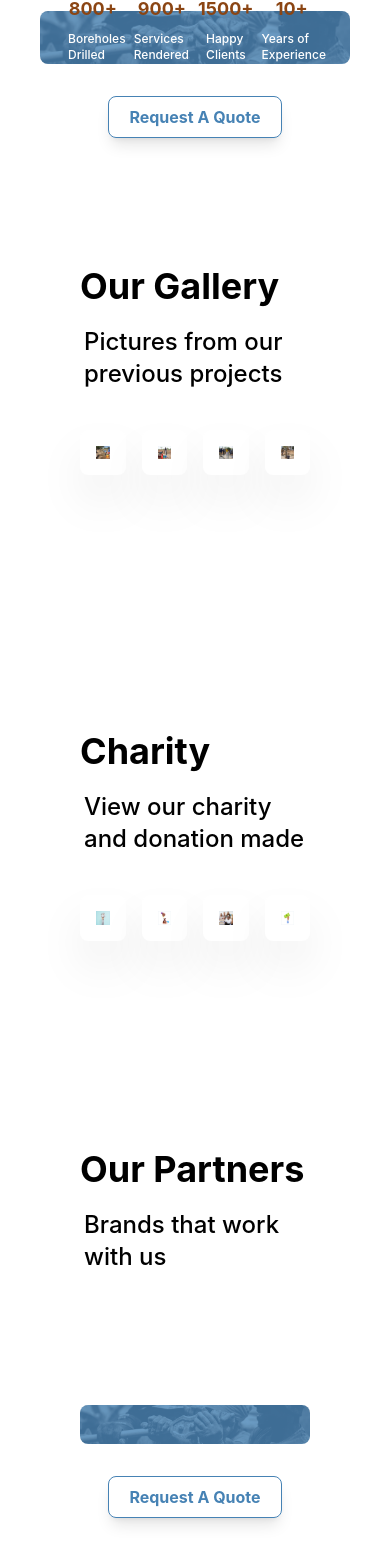
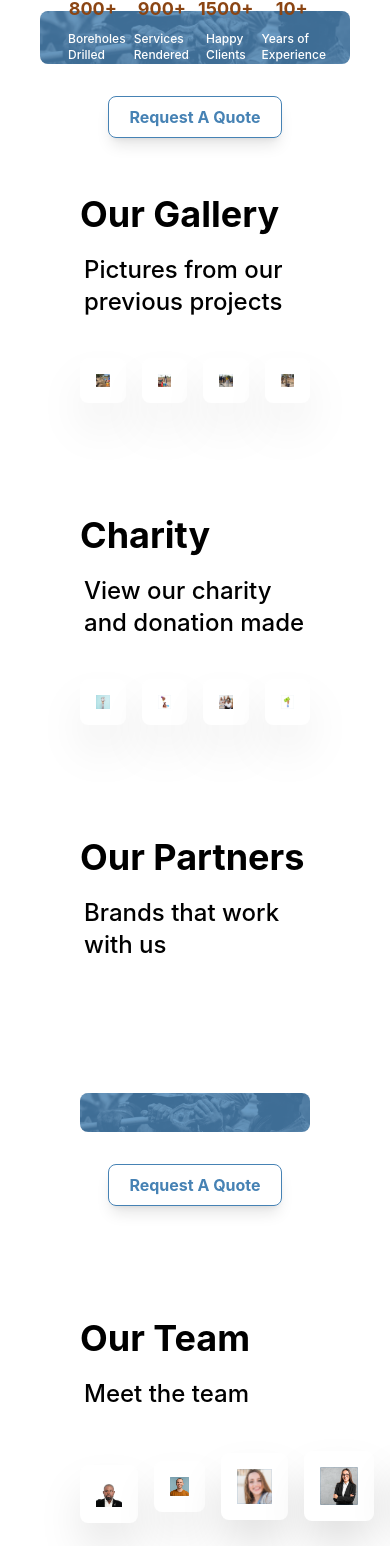
Before and after one commit to blackmoor01/Kingdom-Drills, a React (Create React App) app: page / in a window 390 px wide. Shown: the part 1239-2785 px from the top of the page. Built offline with nearby package versions, Linux system fonts and the light colour scheme.

Commit message:
Update commit

```diff
--- a/src/components/Charity.jsx
+++ b/src/components/Charity.jsx
@@ -32,7 +32,7 @@ const Charity = () =>{
     }
 
     return (
-        <div name={"charity"} className={"mx-20 py-32"}>
+        <div name={"charity"} className={"mx-20 md:py-32 py-14"}>
             <h1 className={"text-4xl font-bold"}>Charity</h1>
             <p className={"text-2xl font-medium py-5 px-1 mb-5"}>View our charity and donation made</p>
 
--- a/src/components/Gallery.jsx
+++ b/src/components/Gallery.jsx
@@ -32,7 +32,7 @@ const Gallery = () => {
 
 
     return(
-        <div name={"gallery"} className={"mx-20 py-32"}>
+        <div name={"gallery"} className={"mx-20 md:py-32 py-14"}>
             <h1 className={"text-4xl font-bold"}>Our Gallery</h1>
             <p className={"text-2xl font-medium py-5 px-1 mb-5"}>Pictures from our previous projects</p>
 
--- a/src/components/Partners.jsx
+++ b/src/components/Partners.jsx
@@ -29,7 +29,7 @@ const Partners = () => {
     };
 
     return (
-        <div name={"partners"} className={"mx-20 mt-20"}>
+        <div name={"partners"} className={"mx-20 py-14 md:py-32"}>
             <h1 className={"text-4xl font-bold"}>Our Partners</h1>
             <p className={"text-2xl font-medium py-5 px-1 mb-5"}>Brands that work with us</p>
 
--- a/src/components/Service.jsx
+++ b/src/components/Service.jsx
@@ -36,7 +36,7 @@ const Services = () => {
                     >
                         <div className=" flex rounded-lg bg-white shadow-2xl hover:scale-110
                          p-4 w-full h-auto justify-center items-center text-center">
-                            <img src={item.Image} alt={`Team ${index}`} className="object-fill"/>
+                            <img src={item.Image} alt={`Team ${index}`} className="w-full h-auto"/>
                         </div>
                         <div className="mt-8 font-bold md:text-lg text-sm">{item.Name}</div>
 
--- a/src/components/Team.jsx
+++ b/src/components/Team.jsx
@@ -41,7 +41,7 @@ const Team = () =>{
                     >
                         <div className=" flex rounded-lg bg-white shadow-2xl hover:scale-110
                          p-4 w-full h-auto justify-center items-center text-center">
-                            <img src={item.Image} alt={`Team ${index}`} className="object-fill"/>
+                            <img src={item.Image} alt={`Team ${index}`} className="w-full h-auto"/>
                         </div>
                         <div className="mt-8 font-bold text-sm text-center">{item.Name}</div>
                         <div className={"mt-5 font-bold text-xs md:text-sm text-center"}>{item.Position}</div>
@@ -52,7 +52,7 @@ const Team = () =>{
         )
     }
     return (
-        <div name={"our team"} className={"mx-20 py-32"}>
+        <div name={"our team"} className={"mx-20 md:py-32 py-14"}>
             <h1 className={"text-4xl font-bold"}>Our Team</h1>
             <p className={"text-2xl font-medium py-5 px-1 mb-5"}>Meet the team</p>
 
```
